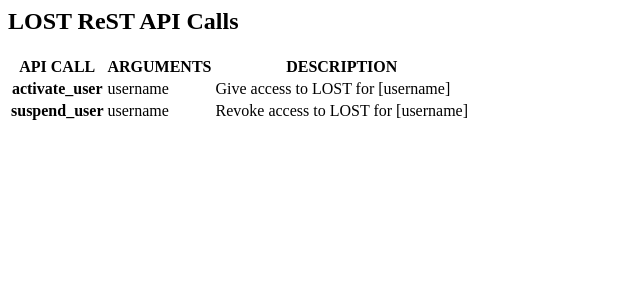
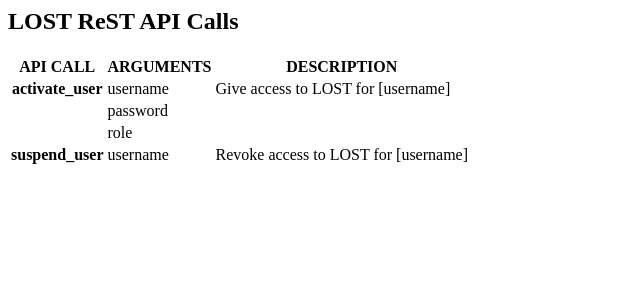
Before and after one commit to tlessman/CIS322, a Flask app: page /rest in a window 1280 px wide. Shown: the top 300 px of the page, without its empty margins (0-640 px from the left). Run offline with Flask 2, Linux system fonts and the light colour scheme; some libraries are stand-ins or nearby versions.

Commit message:
updating error to msg, cleaning up templates, working on login/session (again >_<)

```diff
--- a/src/app.py
+++ b/src/app.py
@@ -83,25 +83,28 @@ def suspend_user():
 @app.route('/')
 @app.route('/login', methods=['GET','POST'])
 def login():
+    session['msg'] = ""
+
+    session['username'] = ""
+    session['role'] = ""
     if request.method =='GET':
-        session['msg'] = ""
         return render_template('login.html')
-    if request.method =='POST': #and ('username' in request.form and 'password' in request.form):
+    if request.method =='POST' and ('username' in request.form and 'password' in request.form):
         name = request.form['username']
         pswd = request.form['password']
-        cur.execute("SELECT 1 FROM users WHERE username = '%s';"%(name))
-        ures = cur.fetchone()
-        if ures != 1:
-            session['msg'] = "Username does not exist."
-            return redirect(url_for('login'))
-        cur.execute("SELECT 1 FROM users WHERE username = '%s', password = '%s';"%(name, pswd))
-        pres = cur.fetchone()
-        if pres['password'] != 1:
-            session['msg'] = "Invalid Password."
-            return redirect(url_for('login'))
+        #cur.execute("SELECT 1 FROM users WHERE username = '%s';"%(name))
+        #ures = cur.fetchone()
+        #if ures != 1:
+        #    session['msg'] = "Username does not exist."
+        #    return redirect(url_for('login'))
+        #cur.execute("SELECT 1 FROM users WHERE username = '%s', password = '%s';"%(name, pswd))
+        #pres = cur.fetchone()
+        #if pres['password'] != 1:
+        #    session['msg'] = "Invalid Password."
+        #    return redirect(url_for('login'))
         session['logged_in'] = True
         session['username'] = name
-        cur.execute("SELECT role FROM users WHERE username = '%s';"%(username))
+        cur.execute("SELECT role FROM users WHERE username = '%s';"%(name))
         rres = cur.fetchone()
         session['role'] = rres
         return redirect(url_for('dashboard'))
@@ -113,21 +116,20 @@ def create_user():
     if request.method == 'GET':
         return render_template('create_user.html')
     if request.method == 'POST' and ('username' in request.form and 'password' in request.form):
-        name = request.form['username']
-        pswd = request.form['password']
-        cur.execute("SELECT 1 FROM users WHERE username = '%s';"%(name))
-        res = cur.fetchone()
-        if res != 0:
-            session['msg'] = "Username taken."
-            return redirect(url_for('create_user'))
-
+        #name = request.form['username']
+        #pswd = request.form['password']
+        #cur.execute("SELECT 1 FROM users WHERE username = '%s';"%(name))
+        #res = cur.fetchone()
+        #if res == 1:
+        #    session['msg'] = "Username taken."
+        #    return redirect(url_for('create_user'))
         name = request.form['username']
         pswd = request.form['password']
         role = request.form['role']
         session['msg'] = "Created a new user."
         cur.execute("INSERT INTO users (user_pk, username, password, role, active) VALUES (DEFAULT, '%s', '%s', '%s', TRUE);"%(name,pswd,role))
         conn.commit()
-        return redirect(url_for('login'))
+        return redirect(url_for('create_user'))
 
         #
     #
@@ -146,9 +148,9 @@ def create_user():
 
 @app.route('/dashboard', methods=['GET', 'POST'])
 def dashboard():
-    #if session['logged_in'] != True:
-    #    session['error'] = "Unauthorized access."
-    #    return redirect(url_for('login'))
+    if session['logged_in'] != True:
+        session['msg'] = "Unauthorized access."
+        return redirect(url_for('login'))
     return render_template('dashboard.html')
 
 @app.route('/add_facility', methods=['GET','POST'])
--- a/src/templates/create_user.html
+++ b/src/templates/create_user.html
@@ -2,7 +2,7 @@
 	<body>
 		<h1>OSNAP</h1>
 		<h3>LOST Asset Tracking System</h3>
-		<p><span style="color:red">{{session.error}}</span></p>
+		<p><span style="color:red">{{session.msg}}</span></p>
 		<table><form action={{url_for('create_user')}} method="POST">
 			<tr><th>Sign up for an account:</th></tr>
 			<tr><td><input type='text' name='username' placeholder='Create a Username' cols="16" maxlength="16"/></td></tr>
--- a/src/templates/login.html
+++ b/src/templates/login.html
@@ -3,13 +3,13 @@
 	<body>
 	<h1>OSNAP</h1>
 	<h3>LOST Asset Tracking System</h3>
-	<p><span style="color=red">{{session.error}}</span></p>
+	<p><span style="color=red">{{session.msg}}</span></p>
 	<table><form action={{url_for('dashboard')}} method="POST">
 		<tr><th>Enter your credentials:</th></tr>
 		<tr><td><input type='text' name='username' placeholder='Enter your Username' cols="16"/></td></tr>
 		<tr><td><input type='password' name='password' placeholder='Enter your Password' cols="16"/></td></tr>
 		<tr><td><button type="submit">Authenticate</button></td></tr>
-		<tr><td><a href={{url_for('create_user')}}>Dont have an account?</a></td></tr>
+		<!--<tr><td><a href={{url_for('create_user')}}>Dont have an account?</a></td></tr>-->
 		</form></table>
 	</body>
 </html>
--- a/src/templates/rest.html
+++ b/src/templates/rest.html
@@ -13,6 +13,12 @@
 			<td>Give access to LOST for [username]</td>
 		</tr>
 		<tr>
+			<td></td><td>password</td><td></td>
+		</tr>
+		<tr>
+			<td></td><td>role</td><td></td>
+		</tr>
+		<tr>
 			<th>suspend_user</th>
 			<td>username</td>
 			<td>Revoke access to LOST for [username]</td>
```
Also changed, not shown: src/templates/dashboard.html (+6 -7 lines).
